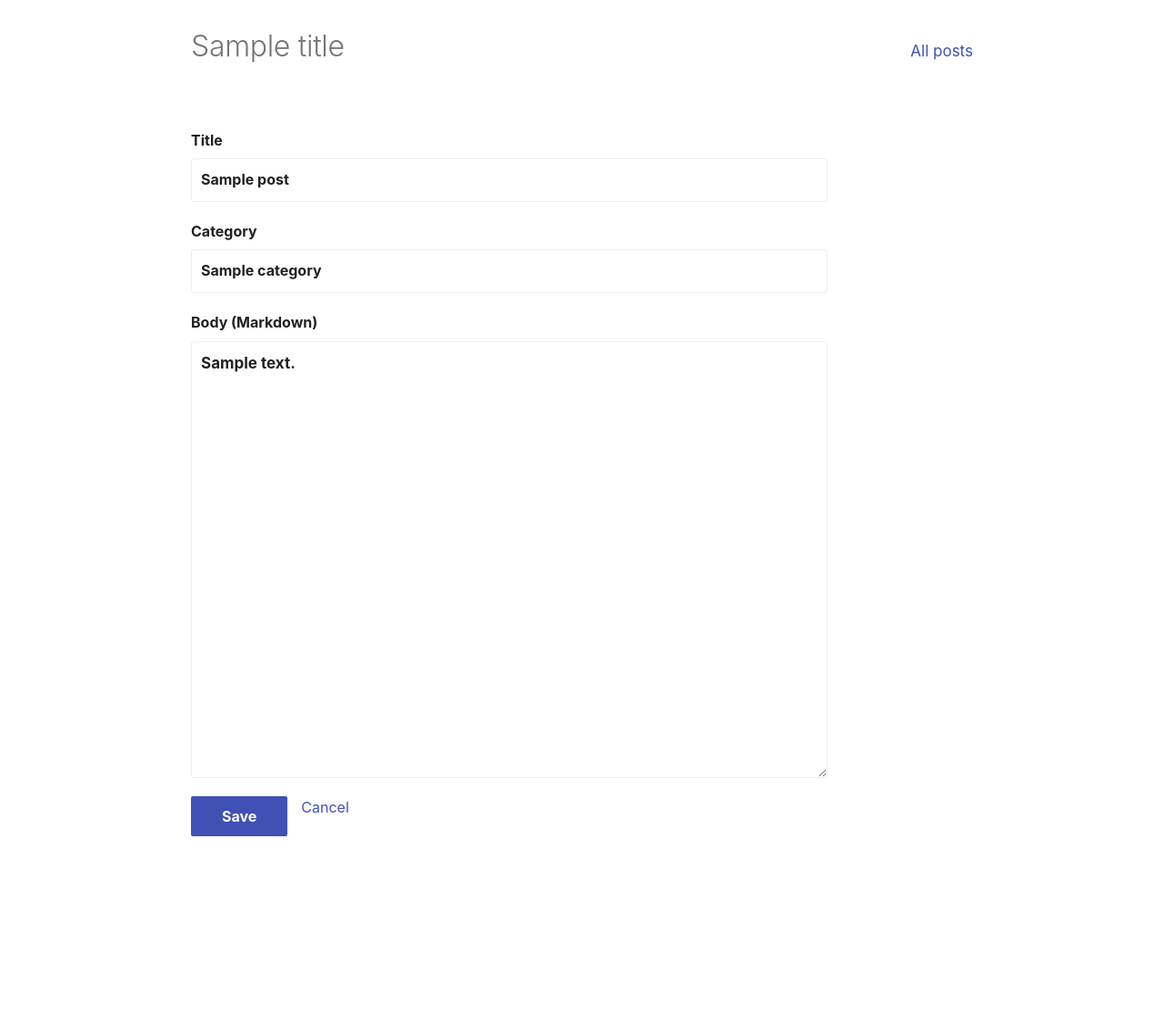
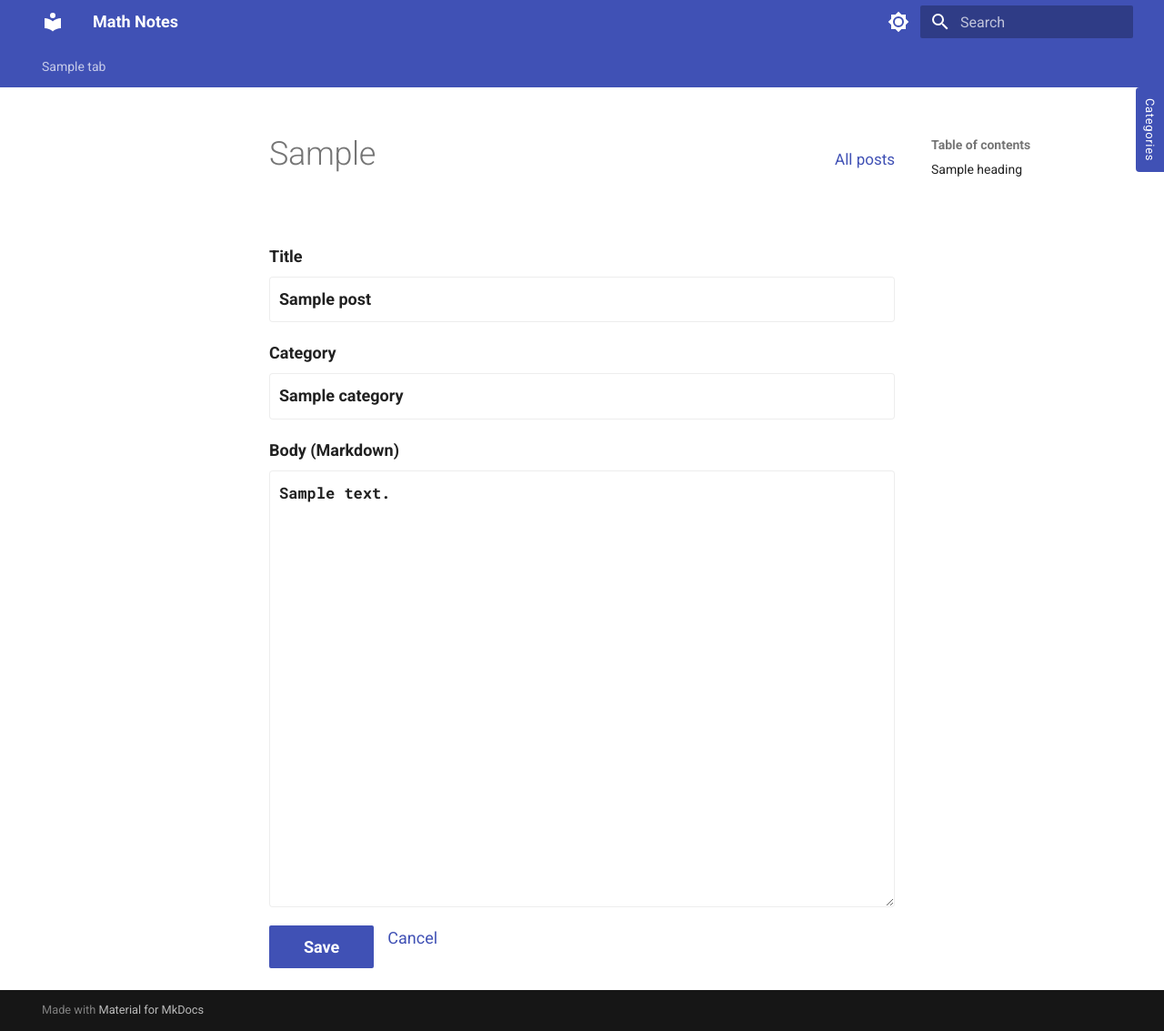
Before and after one commit to robertocannella/rtx-5090-studio, a FastAPI app: template math-notes/src/templates/admin_form.html in a window 1280 px wide. Shown: the whole page at 91% size. Before the commit the page ends 919 px from the top, so only its background shows below. Run offline with FastAPI, Linux system fonts and the light colour scheme; the template is opened without the code that fills it: most values are stand-ins (such as "Sample title", 1, 10 or a date in 2020); data that the repository does not hold is empty; parts of the project's set-up code (start-up, migrations or seed data) failed here and were passed over.

Commit message:
Add an edit-post link on every post and the real site header on admin pages
The admin UI (/admin/*) had its own minimal header, not the actual
Material chrome the rest of the site uses -- it now extends the same
base.html template as every public page, so the header, nav tabs, and
categories panel all render there too, with admin-specific content
dropped into the normal content area alongside them.

Each post page also now has an Edit post link in its metadata sidebar,
pointing straight at that post's /admin/{id}/edit page -- previously the
only way to edit a post was to go to /admin/ and find it in the list.

```diff
--- a/math-notes/src/app.py
+++ b/math-notes/src/app.py
@@ -77,6 +77,15 @@ def _base_context(request, active_nav, header_topic, title):
         "primary_sidebar_hidden": False,
         "all_categories": db.list_categories(),
     }
+
+
+def _admin_context(request, title, **extra):
+    # active_nav="admin" matches none of NAV_ITEMS, so the real site header renders with
+    # no tab marked active -- admin isn't Home/Blog/LaTeX Guide, it's a separate surface
+    # that happens to share the same chrome.
+    ctx = _base_context(request, "admin", title, f"{title} - Math Notes Admin")
+    ctx.update(extra)
+    return ctx
 
 
 def _display_date(iso_string):
@@ -199,7 +208,7 @@ def feed():
 @app.get("/admin/")
 def admin_list(request: Request):
     return templates.TemplateResponse(
-        request, "admin_list.html", {"request": request, "title": "Posts", "posts": db.list_posts(), "error": None},
+        request, "admin_list.html", _admin_context(request, "Posts", posts=db.list_posts(), error=None),
     )
 
 
@@ -207,7 +216,7 @@ def admin_list(request: Request):
 def admin_new_form(request: Request):
     return templates.TemplateResponse(
         request, "admin_form.html",
-        {"request": request, "title": "New post", "action": "/admin/new", "post": None, "error": None},
+        _admin_context(request, "New post", action="/admin/new", post=None, error=None),
     )
 
 
@@ -224,10 +233,10 @@ def admin_new_submit(
     except (db.DuplicateSlugError, render_plots.PlotError) as e:
         return templates.TemplateResponse(
             request, "admin_form.html",
-            {
-                "request": request, "title": "New post", "action": "/admin/new", "error": str(e),
-                "post": {"title": title, "category": category, "body_markdown": body_markdown},
-            },
+            _admin_context(
+                request, "New post", action="/admin/new", error=str(e),
+                post={"title": title, "category": category, "body_markdown": body_markdown},
+            ),
             status_code=422,
         )
     return RedirectResponse("/admin/", status_code=303)
@@ -240,7 +249,7 @@ def admin_edit_form(request: Request, post_id: int):
         raise HTTPException(status_code=404, detail="no such post")
     return templates.TemplateResponse(
         request, "admin_form.html",
-        {"request": request, "title": f"Edit: {post['title']}", "action": f"/admin/{post_id}/edit", "post": post, "error": None},
+        _admin_context(request, f"Edit: {post['title']}", action=f"/admin/{post_id}/edit", post=post, error=None),
     )
 
 
@@ -259,10 +268,10 @@ def admin_edit_submit(
     except render_plots.PlotError as e:
         return templates.TemplateResponse(
             request, "admin_form.html",
-            {
-                "request": request, "title": "Edit post", "action": f"/admin/{post_id}/edit", "error": str(e),
-                "post": {"title": title, "category": category, "body_markdown": body_markdown},
-            },
+            _admin_context(
+                request, "Edit post", action=f"/admin/{post_id}/edit", error=str(e),
+                post={"title": title, "category": category, "body_markdown": body_markdown},
+            ),
             status_code=422,
         )
     return RedirectResponse("/admin/", status_code=303)
--- a/math-notes/src/templates/admin_base.html
+++ b/math-notes/src/templates/admin_base.html
@@ -1,13 +1,6 @@
-<!doctype html>
-<html lang="en">
-  <head>
-    <meta charset="utf-8">
-    <meta name="viewport" content="width=device-width,initial-scale=1">
-    <title>{{ title }} - Math Notes Admin</title>
-    <link rel="stylesheet" href="/assets/stylesheets/main.ec1eaa64.min.css">
-    <link rel="stylesheet" href="/assets/stylesheets/palette.ab4e12ef.min.css">
+{% extends "base.html" %}
+{% block article %}
 <style>
-      body { max-width: 900px; margin: 0 auto; padding: 1.5rem 1rem 3rem; }
   .admin-header { display: flex; justify-content: space-between; align-items: baseline; margin-bottom: 1.5rem; }
   .admin-header a { font-size: 0.85rem; }
   table { border-collapse: collapse; width: 100%; }
@@ -23,13 +16,10 @@
   .admin-error { color: #b3261e; font-weight: 700; }
   .admin-row-actions form { display: inline; }
 </style>
-  </head>
-  <body dir="ltr" data-md-color-scheme="default" data-md-color-primary="indigo" data-md-color-accent="indigo" class="md-typeset">
 <div class="admin-header">
-      <h1>{{ title }}</h1>
+  <h1>{{ header_topic }}</h1>
   <a href="/admin/">All posts</a>
 </div>
 {% if error %}<p class="admin-error">{{ error }}</p>{% endif %}
-    {% block content %}{% endblock %}
-  </body>
-</html>
+{% block admin_content %}{% endblock %}
+{% endblock %}
--- a/math-notes/src/templates/admin_form.html
+++ b/math-notes/src/templates/admin_form.html
@@ -1,5 +1,5 @@
 {% extends "admin_base.html" %}
-{% block content %}
+{% block admin_content %}
 <form class="admin-form" method="post" action="{{ action }}">
   <label>Title
     <input type="text" name="title" value="{{ post.title if post else '' }}" required>
--- a/math-notes/src/templates/admin_list.html
+++ b/math-notes/src/templates/admin_list.html
@@ -1,5 +1,5 @@
 {% extends "admin_base.html" %}
-{% block content %}
+{% block admin_content %}
 <p><a class="md-button" href="/admin/new">New post</a></p>
 <table>
   <thead>
```
Also changed, not shown: math-notes/src/templates/post.html (+7 -0 lines), math-notes/tests/test_app.py (+11 -1 lines). Lines whose indentation alone changed are shown as unchanged.
